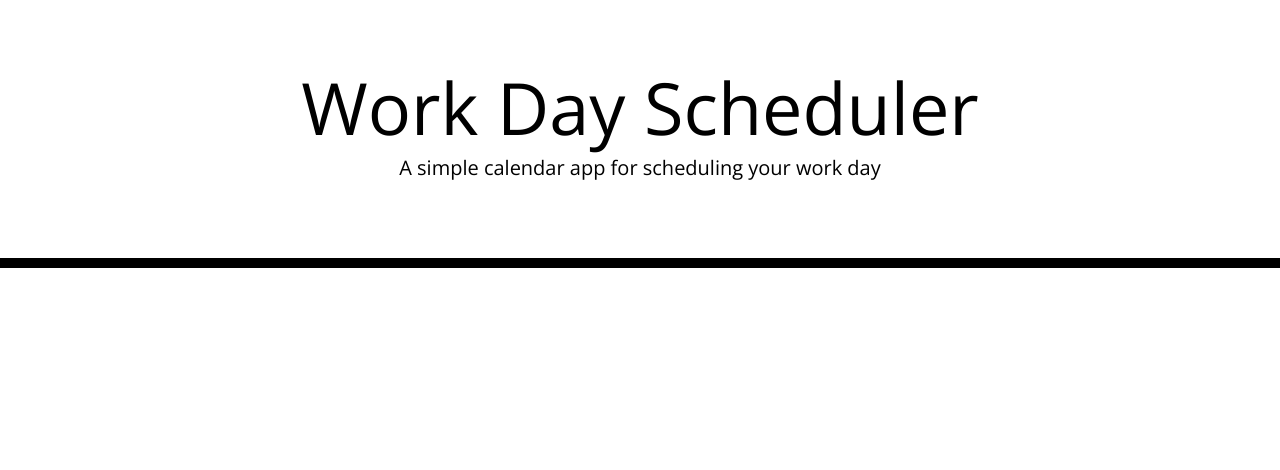
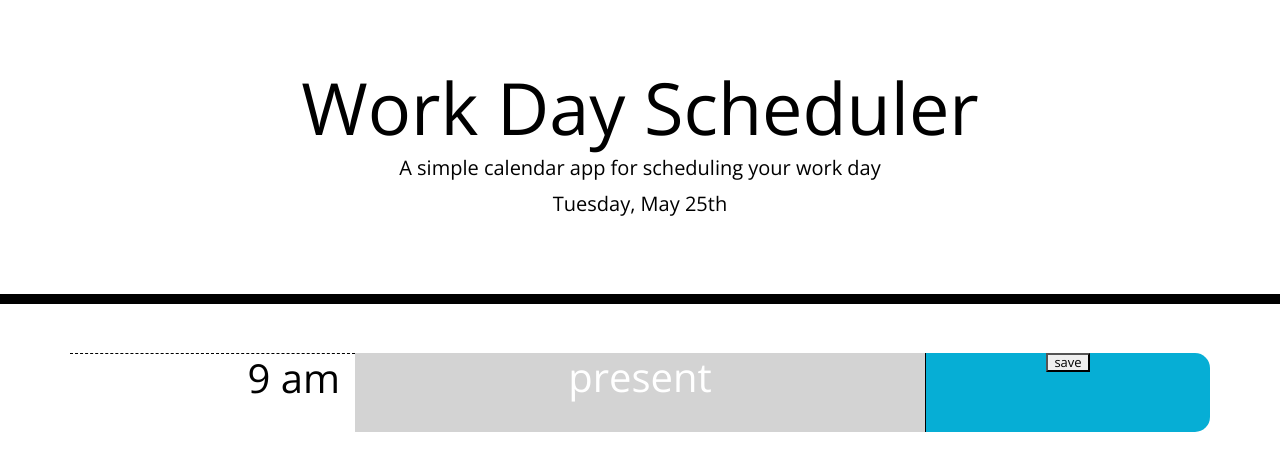
Before and after one commit to ket2310/DayTimer, a plain HTML site: page index.html in a window 1280 px wide. Drawn offline with nearby package versions, Linux system fonts and the light colour scheme.

Commit message:
Foundation for calendar created.

```diff
--- a/index.html
+++ b/index.html
@@ -28,11 +28,16 @@
       <p class="lead">A simple calendar app for scheduling your work day</p>
       <p id="currentDay" class="lead"></p>
     </header>
-    <div class="container">
+    <div class=" time-block container my-5">
       <!-- Timeblocks go here -->
+      <div class="row justify-content-center" id="root">
+
+      </div>
+
     </div>
 
     <script src="https://cdnjs.cloudflare.com/ajax/libs/jquery/3.2.1/jquery.min.js"></script>
     <script src="https://cdnjs.cloudflare.com/ajax/libs/moment.js/2.24.0/moment.min.js"></script>
+    <script src="./script.js"></script>
   </body>
 </html>
--- /dev/null
+++ b/script.js
@@ -0,0 +1,31 @@
+var today = moment();
+$("#currentDay").text(today.format("dddd, MMMM Do"));
+
+var timeFrame = ['past', 'present', 'future'];
+
+var rootEl = $('#root');
+var divHour = $('<div>');
+divHour.addClass('hour col-12 col-md-4 col-lg-3 hour');
+
+var hourEl = $('<h1>');
+hourEl.text(moment().set('hour', 9).format('h a'));
+hourEl.attr('style', 'text-align: right');
+
+divHour.append(hourEl);
+rootEl.append(divHour);
+
+var divTimeFrame = $('<div>');
+divTimeFrame.addClass('col-12 col-md-6 col-lg-6 ' + timeFrame[0]);
+var eventEl = $('<h1>');
+eventEl.text('present');
+
+divTimeFrame.append(eventEl);
+rootEl.append(divTimeFrame);
+
+var divSave = $('<div>');
+divSave.addClass('class="col-12 col-md-6 col-lg-3 saveBtn');
+var btnSave = $('<button>');
+btnSave.text('save');
+btnSave.attr('style', 'text-align: left; font-size: small');
+divSave.append(btnSave);
+rootEl.append(divSave);
```
